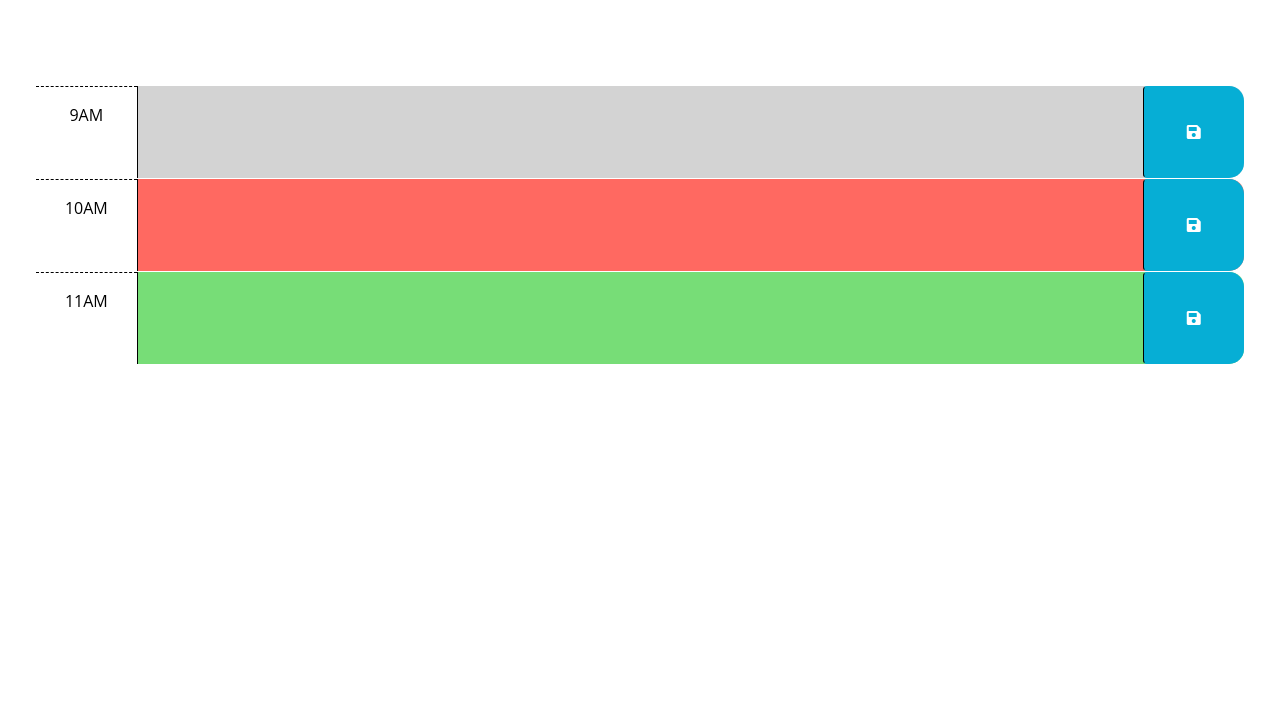
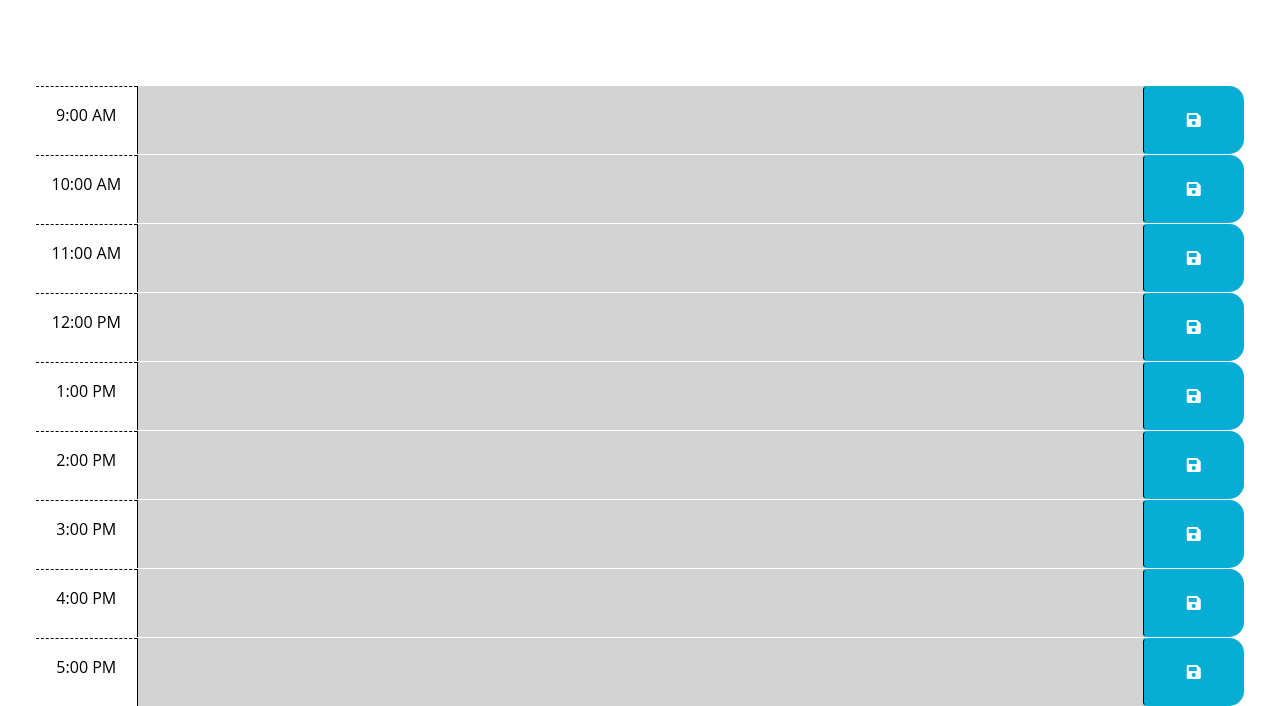
Before and after one commit to jbarberisv/work-day-schedule-jbv, a plain HTML site: page index.html in a window 1280 px wide. Shown: the part 166-872 px from the top of the page. Before the commit the page ends 800 px from the top, so only its background shows below. Drawn offline with nearby package versions, Linux system fonts and the light colour scheme.

Commit message:
forloopdate

```diff
--- a/assets/js/script.js
+++ b/assets/js/script.js
@@ -1,7 +1,49 @@
 // Wrap all code that interacts with the DOM in a call to jQuery to ensure that
 // the code isn't run until the browser has finished rendering all the elements
 // in the html.
+var elCalendarDiv = $("#calendar");
+  // <div id="hour-9" class="row time-block past">
+    // <div class="col-2 col-md-1 hour text-center py-3">9AM</div>
+    // <textarea class="col-8 col-md-10 description" rows="3"> </textarea>
+    // <button class="btn saveBtn col-2 col-md-1" aria-label="save">
+    //   <i class="fas fa-save" aria-hidden="true"></i>
+    // </button>
+  // </div>
+
+
+
+// elHourDiv.append(elHourContainerDiv);
+// elHourDiv.append(elTextAreaDiv);
+// elButton.append(elI);
+// elHourDiv.append(elButton);
+var startHour = 9;
+
+for (var i = 0; i < 9; i++) {
+  var date = new Date(); // today
+  date.setHours(9, 0, 0); // set today at 9:00am
+
+  time = moment(date).add(i, 'hour').format('LT');
+  console.log(time);
+  var elHourDiv = $("<div>").addClass("row time-block past").attr('id', time);
+  var elHourContainerDiv = $("<div>").addClass("col-2 col-md-1 hour text-center py-3").append(time);
+  var elTextAreaDiv = $("<textarea>").addClass("col-8 col-md-10 description").attr('row' , 3);
+  var elButton =$("<button>").addClass("btn saveBtn col-2 col-md-1").attr('arial-label' , 'save');
+  var elI = $("<i>").addClass("fas fa-save").attr('arial-hidden' , true);
+  elHourDiv.append(elHourContainerDiv);
+  elHourDiv.append(elTextAreaDiv);
+  elButton.append(elI);
+  elHourDiv.append(elButton);
+  elCalendarDiv.append(elHourDiv);
+}
+
+
+
+console.log(elCalendarDiv);
+
 $(function () {
+  // var row = $("<div>").addClass("row");
+
+  // console.log(elHourDiv);
   // TODO: Add a listener for click events on the save button. This code should
   // use the id in the containing time-block as a key to save the user input in
   // local storage. HINT: What does `this` reference in the click listener
--- a/index.html
+++ b/index.html
@@ -21,6 +21,8 @@
       rel="stylesheet"
     />
     <link rel="stylesheet" href="./assets/css/style.css" />
+    <link rel="stylesheet" href="https://cdnjs.cloudflare.com/ajax/libs/jqueryui/1.12.1/themes/base/jquery-ui.min.css">
+
     <title>Work Day Scheduler</title>
   </head>
 
@@ -30,7 +32,7 @@
       <p class="lead">A simple calendar app for scheduling your work day</p>
       <p id="currentDay" class="lead"></p>
     </header>
-    <div class="container-fluid px-5">
+    <div class="container-fluid px-5" id="calendar">
       <!-- Use class for "past", "present", and "future" to apply styles to the
         time-block divs accordingly. The javascript will need to do this by
         adding/removing these classes on each div by comparing the hour in the
@@ -42,37 +44,36 @@
         -->
 
       <!-- Example of a past time block. The "past" class adds a gray background color. -->
-      <div id="hour-9" class="row time-block past">
+      <!-- <div id="hour-9" class="row time-block past">
         <div class="col-2 col-md-1 hour text-center py-3">9AM</div>
         <textarea class="col-8 col-md-10 description" rows="3"> </textarea>
         <button class="btn saveBtn col-2 col-md-1" aria-label="save">
           <i class="fas fa-save" aria-hidden="true"></i>
         </button>
-      </div>
+      </div> -->
 
       <!-- Example of a present time block. The "present" class adds a red background color. -->
-      <div id="hour-10" class="row time-block present">
+      <!-- <div id="hour-10" class="row time-block present">
         <div class="col-2 col-md-1 hour text-center py-3">10AM</div>
         <textarea class="col-8 col-md-10 description" rows="3"> </textarea>
         <button class="btn saveBtn col-2 col-md-1" aria-label="save">
           <i class="fas fa-save" aria-hidden="true"></i>
         </button>
-      </div>
+      </div>  -->
 
       <!-- Example of a future time block. The "future" class adds a green background color. -->
-      <div id="hour-11" class="row time-block future">
+      <!-- <div id="hour-11" class="row time-block future">
         <div class="col-2 col-md-1 hour text-center py-3">11AM</div>
         <textarea class="col-8 col-md-10 description" rows="3"> </textarea>
         <button class="btn saveBtn col-2 col-md-1" aria-label="save">
           <i class="fas fa-save" aria-hidden="true"></i>
         </button>
-      </div>
+      </div> -->
     </div>
+    <script src="https://code.jquery.com/jquery-3.4.1.min.js"></script>
 
-    <script src="https://cdnjs.cloudflare.com/ajax/libs/jquery/3.2.1/jquery.min.js"></script>
-    <script src="https://cdn.jsdelivr.net/npm/dayjs@1.11.3/dayjs.min.js"
-    integrity="sha256-iu/zLUB+QgISXBLCW/mcDi/rnf4m4uEDO0wauy76x7U="
-    crossorigin="anonymous"></script>
+    <script src="https://cdnjs.cloudflare.com/ajax/libs/moment.js/2.24.0/moment.min.js"></script>
+    <script src="https://cdnjs.cloudflare.com/ajax/libs/jqueryui/1.12.1/jquery-ui.min.js"></script>
 
     <script src="./assets/js/script.js"></script>
   </body>
```
